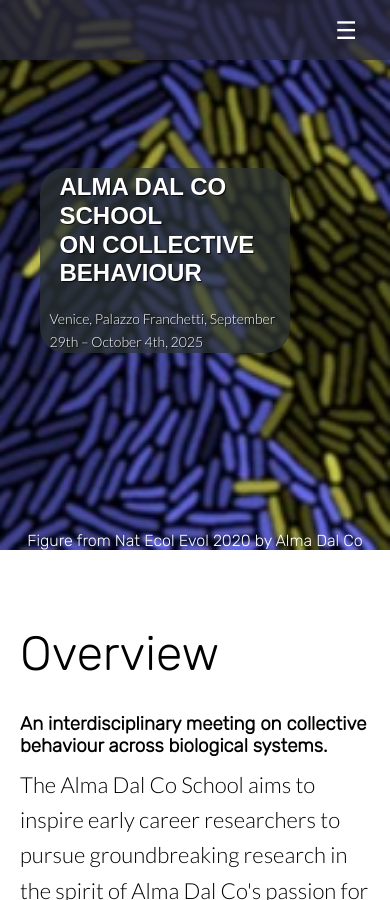
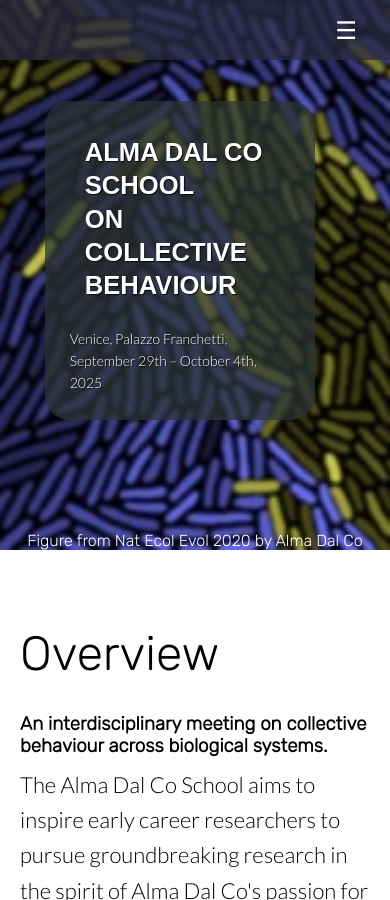
Before and after one commit to almadalcoschool/almadalcoschool.github.io, a Jekyll site: the page built from index.html, in a window 390 px wide and 900 px high. Built offline with Jekyll 4.4.1, drawn with Linux system fonts in a browser that asks for light colours; nearby versions of some CDN libraries; the list of posts is cut into pages by our own code.

Commit message:
title index

```diff
--- a/index.html
+++ b/index.html
@@ -105,10 +105,10 @@
 
         .hero-title {
             text-align: left; /* Align left on mobile */
-            font-size: 1.5rem !important; /* Smaller size for mobile */
-            max-width: 95% !important; /* Allow a bit more width */
-            line-height: 1.2; /* Slightly increased line height for readability */
-            padding: 5px 10px; /* Add padding around the title */
+            font-size: 1.6rem !important; /* Slightly larger font size for emphasis */
+            max-width: 100% !important; /* Use full width on mobile */
+            line-height: 1.3; /* Further increased line height for readability */
+            padding: 10px 15px; /* Add more padding around the title */
             overflow-wrap: break-word !important; /* Allow breaking of long words */
         }
 
@@ -119,13 +119,13 @@
             }
 
         .hero-text-container {
-            padding: 15px 10px; /* Increase padding slightly for breathing room */
+            padding: 20px 15px; /* Increase padding slightly for breathing room */
             }
 
         .heading-landing,
         .heading-landing-home {
-            padding: 20px; /* Adjust padding for mobile */
-            max-width: 85%; /* Increase width slightly */
+            padding: 25px; /* Adjust padding for mobile */
+            max-width: 90%; /* Increase width slightly */
             word-wrap: break-word; /* Allow words to break in case of overflow */
             }
 
@@ -135,8 +135,8 @@
             }
 
         .inner-hero, .text-container, .hero-text-container, .heading-landing-home {
-            padding: 0 10px; /* Add horizontal padding to avoid overflow */
-            max-width: 90%; /* Limit width to avoid overflow */
+            padding: 10 15px; /* Add horizontal padding to avoid overflow */
+            max-width: 95%; /* Limit width to avoid overflow */
             }
         }
 </style>
```
